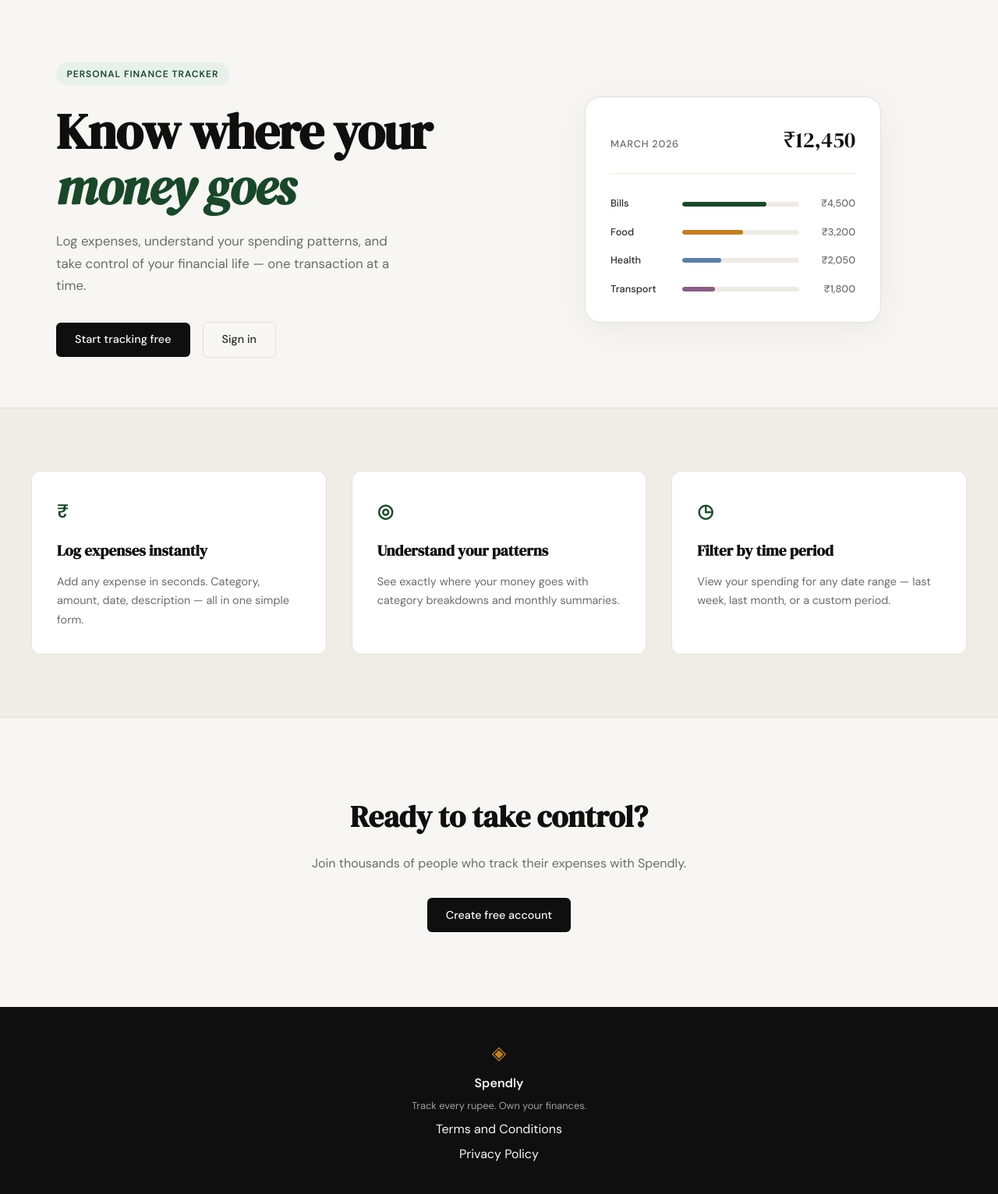
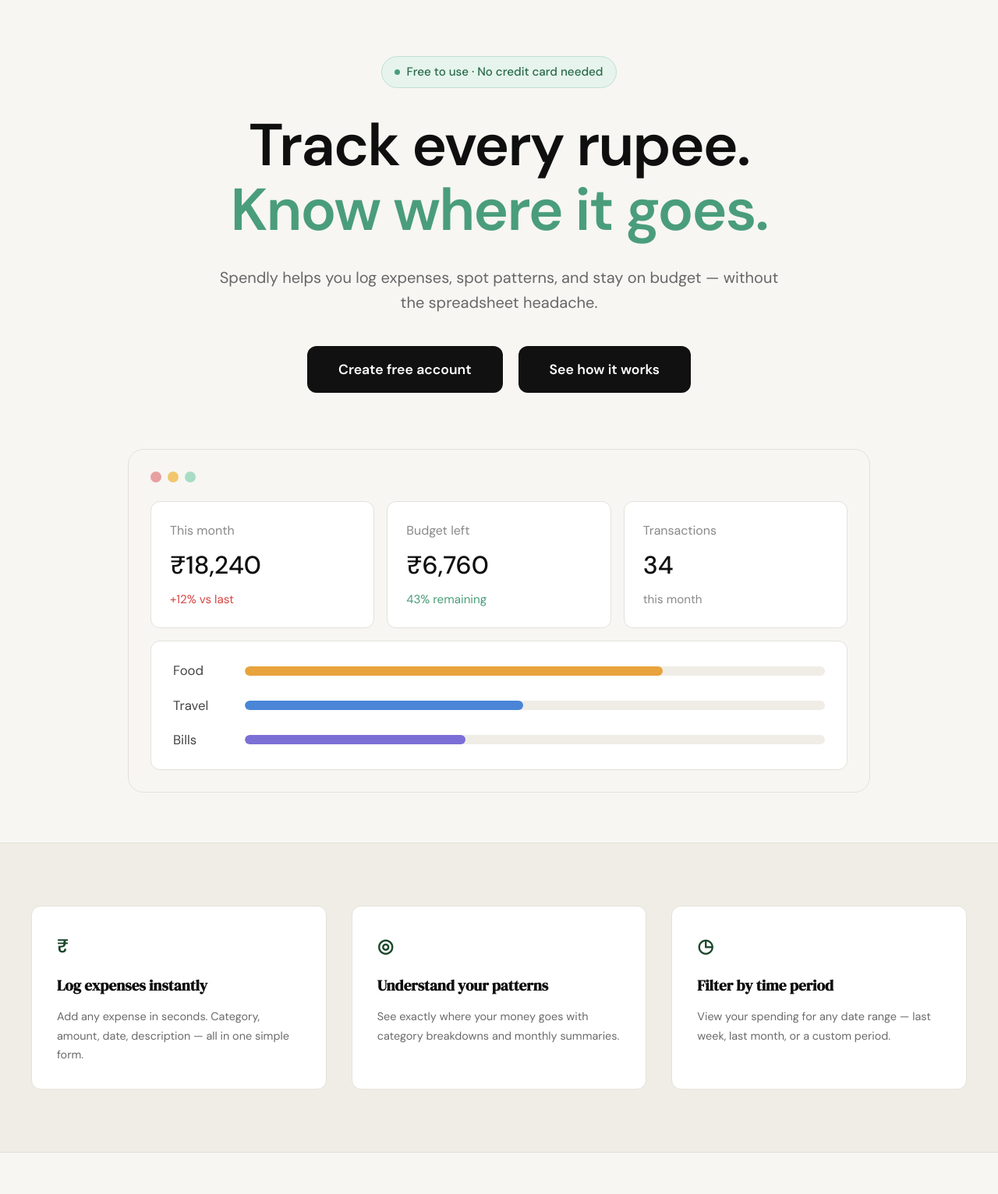
Before and after one commit to Aratrika01/spendly, a Flask app: page / in a window 1280 px wide. Shown: the part 61-1593 px from the top of the page at 78% size. Run offline with Flask 3, Linux system fonts and the light colour scheme.

Commit message:
landing: redesign hero section to match mockup
Co-Authored-By: Claude Haiku 5.5 <noreply@anthropic.com>

```diff
--- /dev/null
+++ b/static/css/landing.css
@@ -0,0 +1,191 @@
+/* ------------------------------------------------------------------ */
+/* Landing page: hero                                                  */
+/* Loaded only on the landing page, after style.css.                   */
+/* ------------------------------------------------------------------ */
+
+.lp-hero {
+    max-width: 1000px;
+    margin: 0 auto;
+    padding: 4.5rem 1.5rem 4rem;
+    text-align: center;
+}
+
+/* Badge */
+
+.lp-hero-badge {
+    display: inline-flex;
+    align-items: center;
+    gap: 0.5rem;
+    padding: 0.45rem 1rem;
+    background: #e6f4ed;
+    border: 1px solid #bfe0cf;
+    border-radius: 999px;
+    color: #2a6a4b;
+    font-size: 0.95rem;
+    font-weight: 500;
+}
+
+.lp-hero-dot {
+    width: 7px;
+    height: 7px;
+    border-radius: 50%;
+    background: #4a9d7b;
+}
+
+/* Title and subtitle */
+
+.lp-hero-title {
+    margin-top: 2rem;
+    font-family: var(--font-body);
+    font-size: clamp(2.75rem, 7vw, 4.75rem);
+    font-weight: 600;
+    line-height: 1.1;
+    letter-spacing: -0.025em;
+    color: var(--ink);
+}
+
+.lp-hero-accent { color: #4a9d7b; }
+
+.lp-hero-subtitle {
+    max-width: 720px;
+    margin: 1.75rem auto 0;
+    font-size: 1.25rem;
+    line-height: 1.6;
+    color: #666;
+}
+
+/* Buttons */
+
+.lp-hero-actions {
+    margin-top: 2.5rem;
+    display: flex;
+    justify-content: center;
+    gap: 1.25rem;
+    flex-wrap: wrap;
+}
+
+.lp-btn {
+    display: inline-block;
+    padding: 1rem 2.5rem;
+    background: #111;
+    color: #fff;
+    border-radius: 12px;
+    font-size: 1.1rem;
+    font-weight: 600;
+    transition: background 0.2s;
+}
+
+.lp-btn:hover { background: var(--accent); }
+
+/* Mock dashboard card */
+
+.lp-mock {
+    margin-top: 4.5rem;
+    padding: 1.75rem;
+    background: var(--paper);
+    border: 1px solid var(--border);
+    border-radius: 20px;
+    text-align: left;
+}
+
+.lp-mock-dots {
+    display: flex;
+    gap: 0.5rem;
+    margin-bottom: 1.5rem;
+}
+
+.lp-mock-dots span {
+    width: 14px;
+    height: 14px;
+    border-radius: 50%;
+}
+
+.lp-mock-dots span:nth-child(1) { background: #e8a0a0; }
+.lp-mock-dots span:nth-child(2) { background: #f2c66d; }
+.lp-mock-dots span:nth-child(3) { background: #a8dcc4; }
+
+.lp-mock-stats {
+    display: grid;
+    grid-template-columns: repeat(3, 1fr);
+    gap: 1rem;
+}
+
+.lp-stat,
+.lp-mock-bars {
+    background: #fff;
+    border: 1px solid var(--border);
+    border-radius: 12px;
+}
+
+.lp-stat { padding: 1.5rem; }
+
+.lp-stat-label {
+    font-size: 1rem;
+    color: #888;
+}
+
+.lp-stat-value {
+    margin-top: 0.4rem;
+    font-size: 2rem;
+    font-weight: 500;
+    color: var(--ink);
+}
+
+.lp-stat-note {
+    margin-top: 0.35rem;
+    font-size: 0.95rem;
+    color: #888;
+}
+
+.lp-neg { color: #d64541; }
+.lp-pos { color: #4a9d7b; }
+
+.lp-mock-bars {
+    margin-top: 1rem;
+    padding: 1.5rem 1.75rem;
+    display: flex;
+    flex-direction: column;
+    gap: 1.1rem;
+}
+
+.lp-bar-row {
+    display: grid;
+    grid-template-columns: 4.5rem 1fr;
+    align-items: center;
+    gap: 1.25rem;
+}
+
+.lp-bar-label {
+    font-size: 1.05rem;
+    color: #444;
+}
+
+.lp-bar-track {
+    height: 12px;
+    background: var(--paper-warm);
+    border-radius: 6px;
+    overflow: hidden;
+}
+
+.lp-bar {
+    height: 100%;
+    border-radius: 6px;
+}
+
+.lp-bar-food { width: 72%; background: #e8a33d; }
+.lp-bar-travel { width: 48%; background: #4a85d8; }
+.lp-bar-bills { width: 38%; background: #7b6fd6; }
+
+/* Small screens */
+
+@media (max-width: 640px) {
+    .lp-hero { padding: 3rem 1rem 2.5rem; }
+    .lp-hero-subtitle { font-size: 1.05rem; }
+    .lp-btn { width: 100%; padding: 0.9rem 1.5rem; }
+    .lp-hero-actions { flex-direction: column; align-items: stretch; }
+    .lp-mock { padding: 1.1rem; }
+    .lp-mock-stats { grid-template-columns: 1fr; }
+    .lp-stat-value { font-size: 1.6rem; }
+    .lp-mock-bars { padding: 1.1rem; }
+    .lp-bar-row { grid-template-columns: 3.5rem 1fr; gap: 0.75rem; }
+}
--- a/templates/landing.html
+++ b/templates/landing.html
@@ -2,60 +2,55 @@
 
 {% block title %}Spendly — Track Every Rupee{% endblock %}
 
+{% block head %}<link rel="stylesheet" href="{{ url_for('static', filename='css/landing.css') }}">{% endblock %}
+
 {% block content %}
 
-<section class="hero">
-    <div class="hero-inner">
-        <div class="hero-badge">Personal Finance Tracker</div>
-        <h1 class="hero-title">
-            Know where your<br>
-            <em>money goes</em>
-        </h1>
-        <p class="hero-subtitle">
-            Log expenses, understand your spending patterns,
-            and take control of your financial life —
-            one transaction at a time.
-        </p>
-        <div class="hero-actions">
-            <a href="{{ url_for('register') }}" class="btn-primary">Start tracking free</a>
-            <a href="{{ url_for('login') }}" class="btn-ghost">Sign in</a>
+<section class="lp-hero">
+    <div class="lp-hero-badge"><span class="lp-hero-dot"></span>Free to use · No credit card needed</div>
+    <h1 class="lp-hero-title">
+        Track every rupee.<br>
+        <span class="lp-hero-accent">Know where it goes.</span>
+    </h1>
+    <p class="lp-hero-subtitle">
+        Spendly helps you log expenses, spot patterns, and stay on budget — without the spreadsheet headache.
+    </p>
+    <div class="lp-hero-actions">
+        <a href="{{ url_for('register') }}" class="lp-btn">Create free account</a>
+        <a href="#" class="lp-btn">See how it works</a>
+    </div>
+
+    <div class="lp-mock">
+        <div class="lp-mock-dots"><span></span><span></span><span></span></div>
+        <div class="lp-mock-stats">
+            <div class="lp-stat">
+                <div class="lp-stat-label">This month</div>
+                <div class="lp-stat-value">₹18,240</div>
+                <div class="lp-stat-note lp-neg">+12% vs last</div>
+            </div>
+            <div class="lp-stat">
+                <div class="lp-stat-label">Budget left</div>
+                <div class="lp-stat-value">₹6,760</div>
+                <div class="lp-stat-note lp-pos">43% remaining</div>
+            </div>
+            <div class="lp-stat">
+                <div class="lp-stat-label">Transactions</div>
+                <div class="lp-stat-value">34</div>
+                <div class="lp-stat-note">this month</div>
+            </div>
         </div>
-    </div>
-    <div class="hero-visual">
-        <div class="mock-card">
-            <div class="mock-card-header">
-                <span class="mock-label">March 2026</span>
-                <span class="mock-total">₹12,450</span>
+        <div class="lp-mock-bars">
+            <div class="lp-bar-row">
+                <span class="lp-bar-label">Food</span>
+                <div class="lp-bar-track"><div class="lp-bar lp-bar-food"></div></div>
             </div>
-            <div class="mock-bars">
-                <div class="mock-bar-row">
-                    <span class="mock-cat">Bills</span>
-                    <div class="mock-bar-track">
-                        <div class="mock-bar" style="width: 72%"></div>
-                    </div>
-                    <span class="mock-amt">₹4,500</span>
-                </div>
-                <div class="mock-bar-row">
-                    <span class="mock-cat">Food</span>
-                    <div class="mock-bar-track">
-                        <div class="mock-bar mock-bar-2" style="width: 52%"></div>
-                    </div>
-                    <span class="mock-amt">₹3,200</span>
-                </div>
-                <div class="mock-bar-row">
-                    <span class="mock-cat">Health</span>
-                    <div class="mock-bar-track">
-                        <div class="mock-bar mock-bar-3" style="width: 33%"></div>
-                    </div>
-                    <span class="mock-amt">₹2,050</span>
-                </div>
-                <div class="mock-bar-row">
-                    <span class="mock-cat">Transport</span>
-                    <div class="mock-bar-track">
-                        <div class="mock-bar mock-bar-4" style="width: 28%"></div>
-                    </div>
-                    <span class="mock-amt">₹1,800</span>
-                </div>
+            <div class="lp-bar-row">
+                <span class="lp-bar-label">Travel</span>
+                <div class="lp-bar-track"><div class="lp-bar lp-bar-travel"></div></div>
+            </div>
+            <div class="lp-bar-row">
+                <span class="lp-bar-label">Bills</span>
+                <div class="lp-bar-track"><div class="lp-bar lp-bar-bills"></div></div>
             </div>
         </div>
     </div>
```
